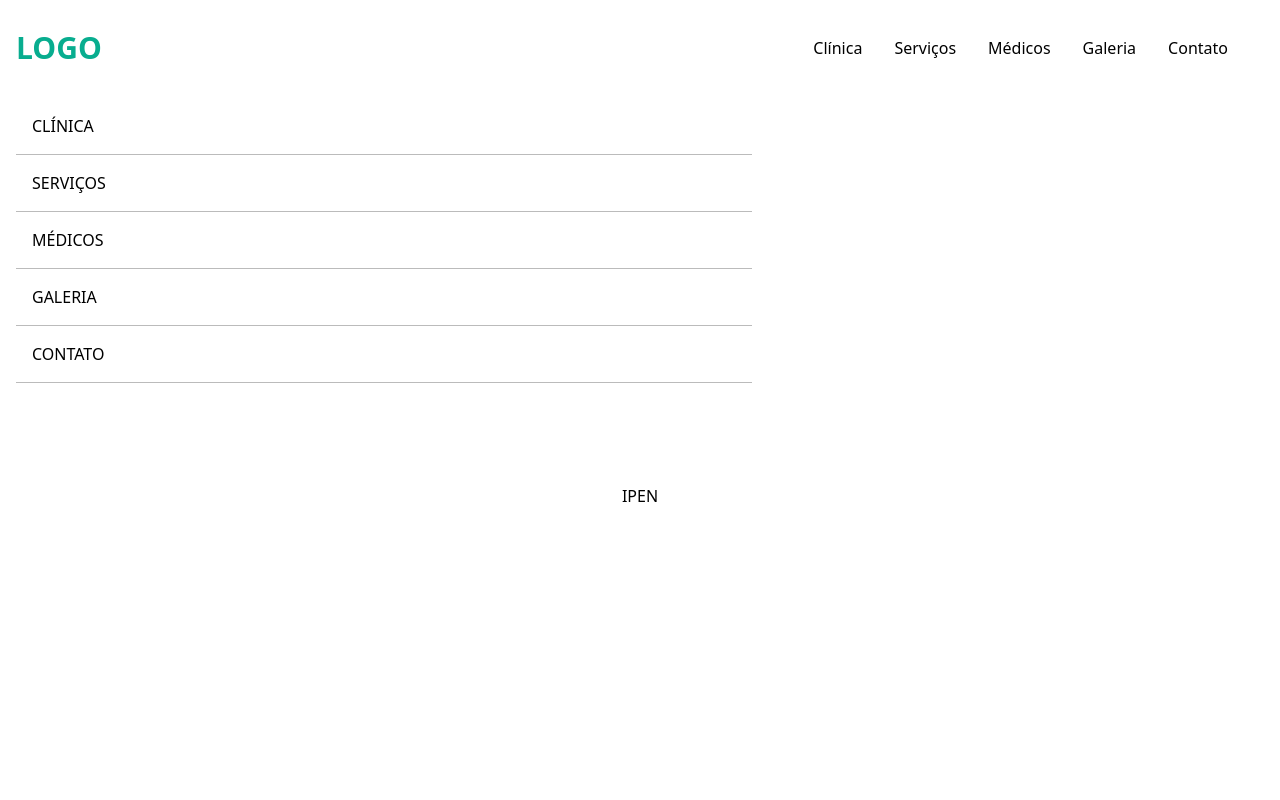
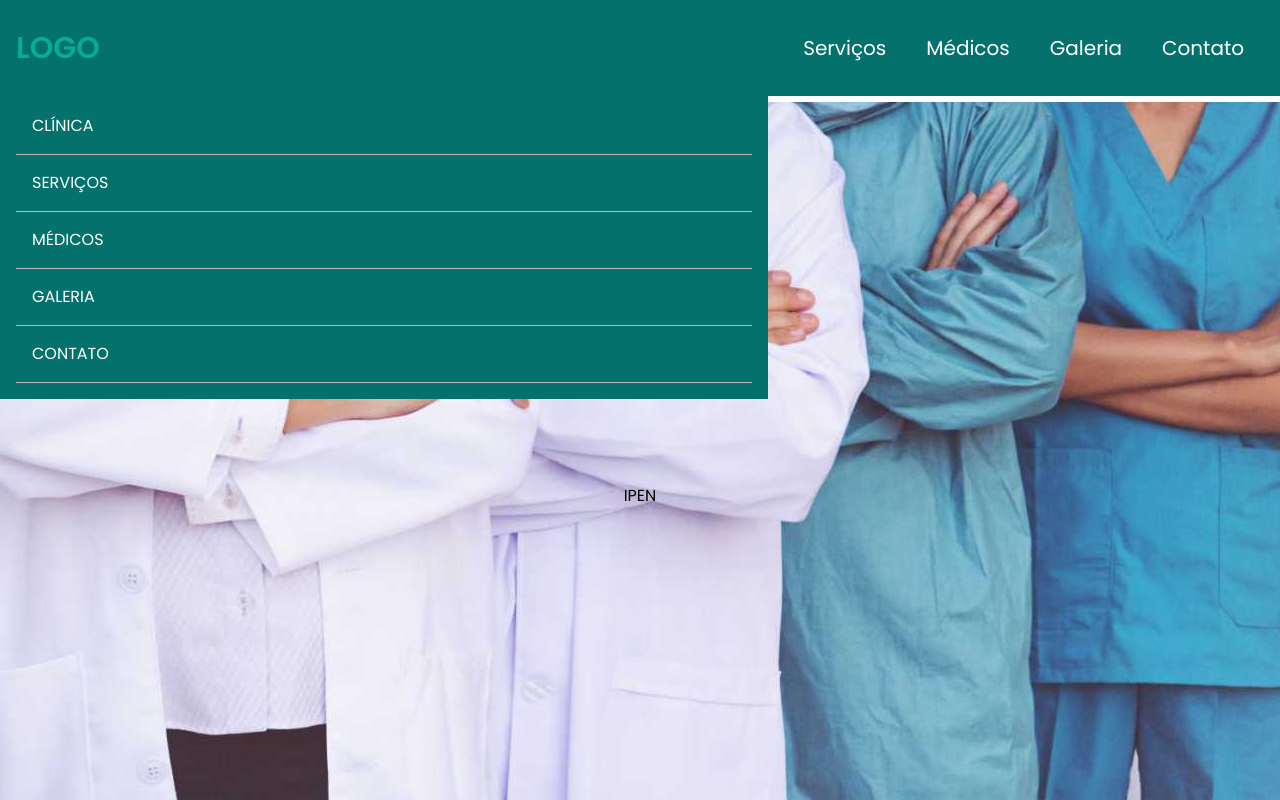
Before and after one commit to p1nheiros/projetoIpen, a React (Vite) app in the folder ipen/: page / in a window 1280 px wide. Shown: the top 800 px of the page. Built offline with nearby package versions, Linux system fonts and the light colour scheme.

Commit message:
arrumei a navbar

```diff
--- a/ipen/src/App.jsx
+++ b/ipen/src/App.jsx
@@ -7,7 +7,7 @@ import './styles/global.css'
 
 function App() {
   return (
-    <div>
+    <div className='font-poppins'>
       <Navbar/>
       <Home/>
       <Footer/>
--- a/ipen/src/components/Home.jsx
+++ b/ipen/src/components/Home.jsx
@@ -2,7 +2,7 @@ import React from 'react'
 
 export const Home = () => {
     return (
-        <div className='text-black'>
+        <div className="text-black bg-[url('../img/imageBG.jpeg')] bg-no-repeat bg-center">
             <div className='max-w-[800px] mt-[96px] w-full h-screen mx-auto text-center flex flex-col justify-center'>
                 <h1 className='text-black'>
                     IPEN
--- a/ipen/src/components/Navbar.jsx
+++ b/ipen/src/components/Navbar.jsx
@@ -1,5 +1,6 @@
 import React, { useState } from 'react'
 import { AiOutlineClose, AiOutlineMenu } from 'react-icons/ai'
+import Style from '../styles/global.css'
 
 export const Navbar = () => {
   const [nav, setNav] = useState(false)
@@ -9,21 +10,21 @@ export const Navbar = () => {
   }
 
   return (
-    <div className='flex justify-between items-center h-24 max-w-[1240px] mx-auto px-4 text-black fixed top-0 left-0 right-0'>
+    <div className='flex justify-between items-center h-24 max-w-screen mx-auto px-4 text-white fixed top-0 left-0 right-0 bg-darkGreen font-poppins'>
       <h1 className='w-full text-3xl font-bold text-lightGreen'>
         LOGO
       </h1>
-      <ul className='hidden md:flex'>
-        <li className='p-4'>Clínica</li>
-        <li className='p-4'>Serviços</li>
-        <li className='p-4'>Médicos</li>
-        <li className='p-4'>Galeria</li>
-        <li className='p-4'>Contato</li>
+      <ul className='hidden md:flex text-xl'>
+        <li className='p-5'>Clínica</li>
+        <li className='p-5'>Serviços</li>
+        <li className='p-5'>Médicos</li>
+        <li className='p-5'>Galeria</li>
+        <li className='p-5'>Contato</li>
       </ul>
       <div onClick={handleNav} className='block md:hidden'>
         {!nav ? <AiOutlineClose size={20} /> : <AiOutlineMenu size={20} />}
       </div>
-      <div className={!nav ? 'fixed left-0 top-[13.5px] w-[60%] boder-r border-r-gray bg-white ease-in-out' : 'fixed left-[100%]'}>
+      <div className={!nav ? 'fixed left-0 top-[13.5px] w-[60%] boder-r border-r-gray bg-darkGreen ease-in-out' : 'fixed left-[100%]'}>
         <h1 className='w-full text-3xl font-bold text-lightGreen m-4'>
           LOGO
         </h1>
```
Also changed, not shown: ipen/src/img/imageBG.jpeg (added).
